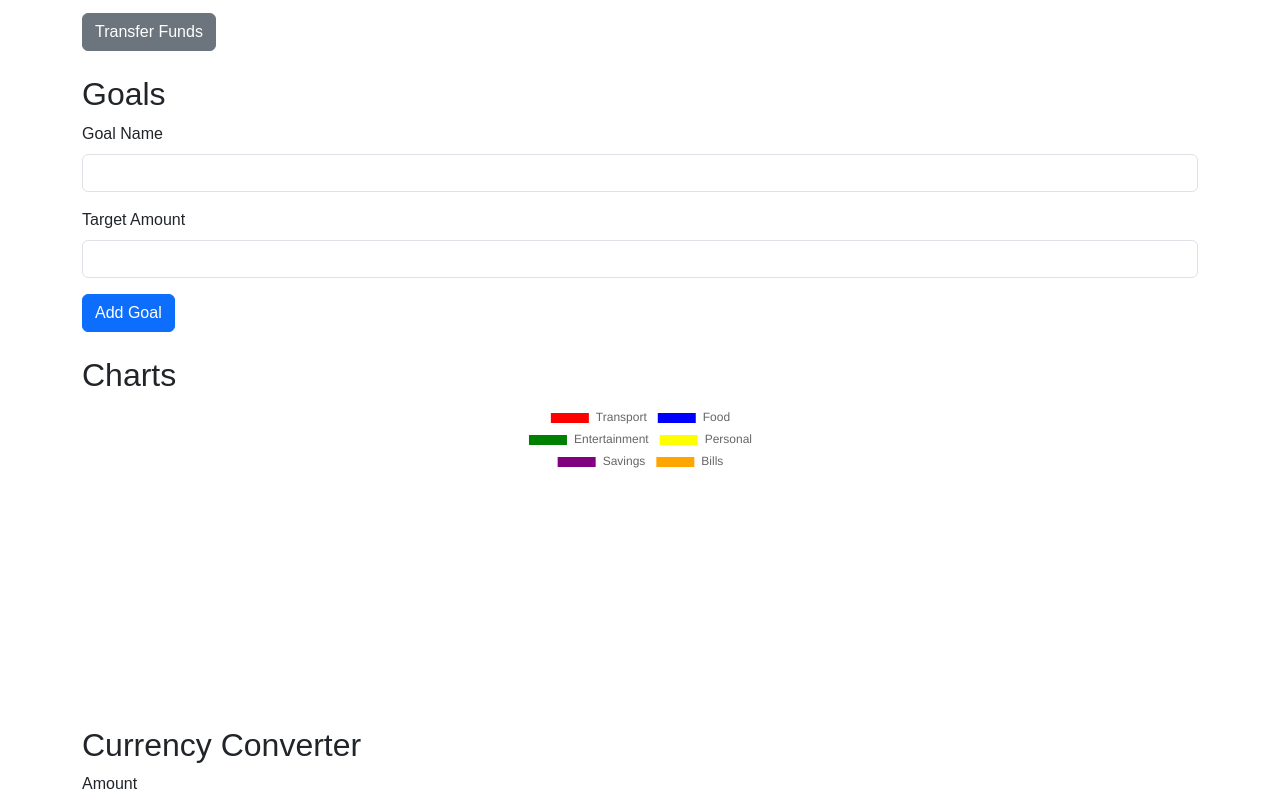
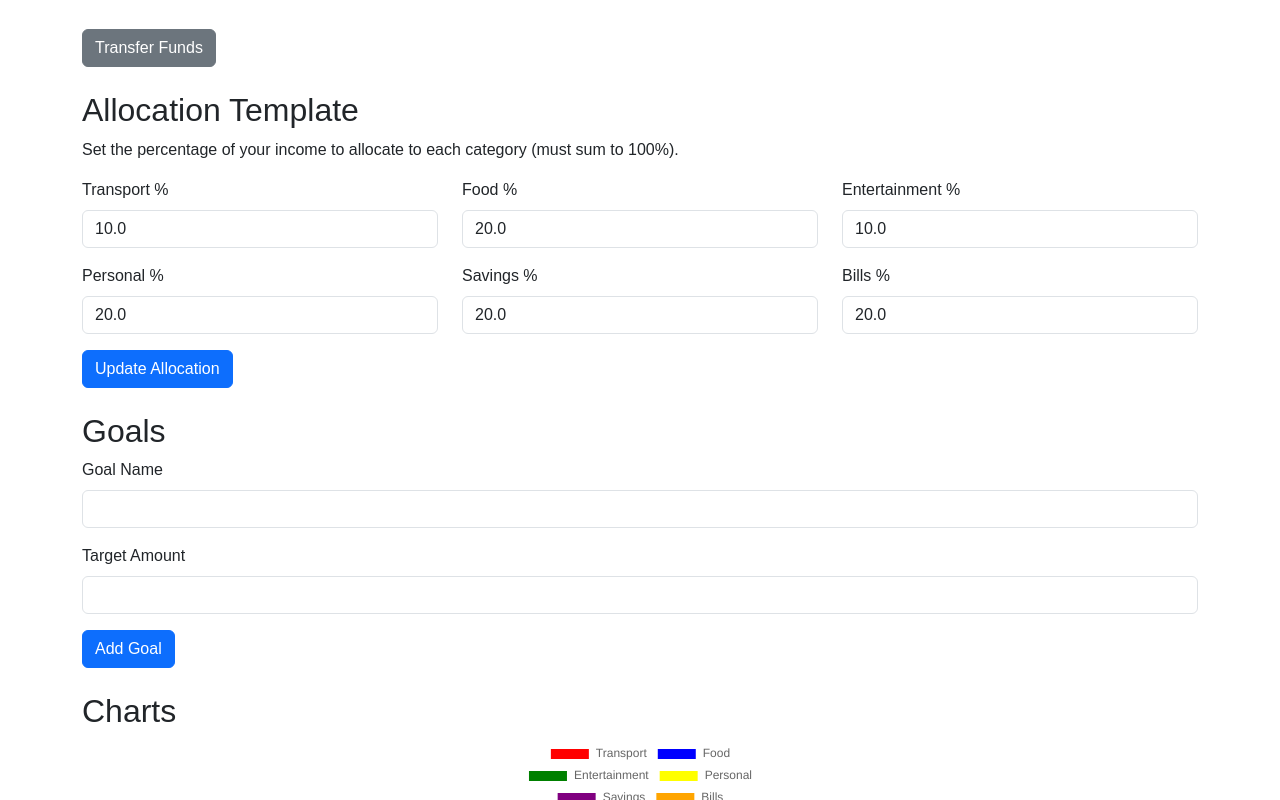
Before and after one commit to lindermane/Programm-anas-projekts, a plain HTML site: page index.html in a window 1280 px wide. Shown: the part 1096-1896 px from the top of the page. Drawn offline with nearby package versions, Linux system fonts and the light colour scheme.

Commit message:
Add files via upload

```diff
--- a/index.html
+++ b/index.html
@@ -1,5 +1,7 @@
 <!DOCTYPE html>
+
 <html lang="en">
+
 <head>
     <meta charset="UTF-8">
     <meta name="viewport" content="width=device-width, initial-scale=1.0">
@@ -8,9 +10,13 @@
     <script src="https://cdn.jsdelivr.net/npm/chart.js"></script>
     <link rel="stylesheet" href="styles.css">
 </head>
+
 <body>
+
     <div class="container mt-4">
+
         <h1>Budget Planner</h1>
+
         <nav class="navbar navbar-expand-lg navbar-light bg-light">
             <div class="container-fluid">
                 <button class="navbar-toggler" type="button" data-bs-toggle="collapse" data-bs-target="#navbarNav">
@@ -21,6 +27,7 @@
                         <li class="nav-item"><a class="nav-link" href="#income">Income</a></li>
                         <li class="nav-item"><a class="nav-link" href="#expenses">Expenses</a></li>
                         <li class="nav-item"><a class="nav-link" href="#categories">Categories</a></li>
+                        <li class ="nav-item"><a class="nav-link" href="#allocation">Allocation</li>
                         <li class="nav-item"><a class="nav-link" href="#goals">Goals</a></li>
                         <li class="nav-item"><a class="nav-link" href="#charts">Charts</a></li>
                         <li class="nav-item"><a class="nav-link" href="#currency">Currency</a></li>
@@ -76,6 +83,42 @@
             <button class="btn btn-secondary mt-3" onclick="transferFunds()">Transfer Funds</button>
         </section>
 
+        <section id="allocation" class="mt-4">
+            <h2>Allocation Template</h2>
+            <p>Set the percentage of your income to allocate to each category (must sum to 100%).</p>
+            <form id="allocationForm">
+                <div class="row">
+                    <div class="col-md-4 mb-3">
+                        <label for="transportAlloc" class="form-label">Transport %</label>
+                        <input type="number" step="0.1" min="0" max="100" class="form-control" id="transportAlloc" required>
+                    </div>
+                    <div class="col-md-4 mb-3">
+                        <label for="foodAlloc" class="form-label">Food %</label>
+                        <input type="number" step="0.1" min="0" max="100" class="form-control" id="foodAlloc" required>
+                    </div>
+                    <div class="col-md-4 mb-3">
+                        <label for="entertainmentAlloc" class="form-label">Entertainment %</label>
+                        <input type="number" step="0.1" min="0" max="100" class="form-control" id="entertainmentAlloc" required>
+                    </div>
+                </div>
+                <div class="row">
+                    <div class="col-md-4 mb-3">
+                        <label for="personalAlloc" class="form-label">Personal %</label>
+                        <input type="number" step="0.1" min="0" max="100" class="form-control" id="personalAlloc" required>
+                    </div>
+                    <div class="col-md-4 mb-3">
+                        <label for="savingsAlloc" class="form-label">Savings %</label>
+                        <input type="number" step="0.1" min="0" max="100" class="form-control" id="savingsAlloc" required>
+                    </div>
+                    <div class="col-md-4 mb-3">
+                        <label for="billsAlloc" class="form-label">Bills %</label>
+                        <input type="number" step="0.1" min="0" max="100" class="form-control" id="billsAlloc" required>
+                    </div>
+                </div>
+                <button type="submit" class="btn btn-primary">Update Allocation</button>
+            </form>
+        </section>
+
         <section id="goals" class="mt-4">
             <h2>Goals</h2>
             <form id="goalForm">
@@ -121,4 +164,5 @@
     <script src="https://cdn.jsdelivr.net/npm/bootstrap@5.3.0/dist/js/bootstrap.bundle.min.js"></script>
     <script src="script.js"></script>
 </body>
+
 </html>
--- a/script.js
+++ b/script.js
@@ -9,13 +9,19 @@ let categories = {
 };
 let goals = [];
 let expenses = [];
-let allocationTemplate = { Transport: 0.1, Food: 0.2, Entertainment: 0.1, Personal: 0.2, Savings: 0.2, Bills: 0.2 }; // Example: 10% to Transport, etc.
+let allocationTemplate = {}; // Example: 10% to Transport, etc.
 
 // Load data from localStorage
 function loadData() {
     if (localStorage.getItem('categories')) categories = JSON.parse(localStorage.getItem('categories'));
     if (localStorage.getItem('goals')) goals = JSON.parse(localStorage.getItem('goals'));
     if (localStorage.getItem('expenses')) expenses = JSON.parse(localStorage.getItem('expenses'));
+    if (localStorage.getItem('allocationTemplate')) {
+        allocationTemplate = JSON.parse(localStorage.getItem('allocationTemplate'));
+    } else {
+        // Default template if none saved
+        allocationTemplate = { Transport: 0.1, Food: 0.2, Entertainment: 0.1, Personal: 0.2, Savings: 0.2, Bills: 0.2 };
+    }
     updateDisplay();
 }
 
@@ -24,6 +30,7 @@ function saveData() {
     localStorage.setItem('categories', JSON.stringify(categories));
     localStorage.setItem('goals', JSON.stringify(goals));
     localStorage.setItem('expenses', JSON.stringify(expenses));
+    localStorage.setItem('allocationTemplate', JSON.stringify(allocationTemplate));
 }
 
 // Update UI
@@ -32,7 +39,36 @@ function updateDisplay() {
     document.getElementById('goalList').innerHTML = goals.map(goal => `<p>${goal.name}: $${goal.current.toFixed(2)} / $${goal.target.toFixed(2)}</p>`).join('');
     updateChart();
     checkReminders();
+    populateAllocationForm();
 }
+
+// Function to populate the allocation form (assuming you add a form with inputs like id="transportAlloc", etc.)
+function populateAllocationForm() {
+    Object.keys(allocationTemplate).forEach(cat => {
+        const inputId = cat.toLowerCase() + 'Alloc'; // e.g., transportAlloc
+        if (document.getElementById(inputId)) {
+            document.getElementById(inputId).value = (allocationTemplate[cat] * 100).toFixed(1); // Show as percentage
+        }
+    });
+}
+// Allocation Template form (new addition)
+document.getElementById('allocationForm').addEventListener('submit', function(e) {
+    e.preventDefault();
+    let total = 0;
+    Object.keys(categories).forEach(cat => {
+        const inputId = cat.toLowerCase() + 'Alloc';
+        const percent = parseFloat(document.getElementById(inputId).value) / 100;
+        allocationTemplate[cat] = percent;
+        total += percent;
+    });
+    if (Math.abs(total - 1.0) > 0.01) { // Allow small tolerance
+        alert('Percentages must sum to 100%. Current sum: ' + (total * 100).toFixed(1) + '%');
+        return;
+    }
+    saveData();
+    updateDisplay();
+    alert('Allocation template updated!');
+});
 
 // Income form
 document.getElementById('incomeForm').addEventListener('submit', function(e) {
```
